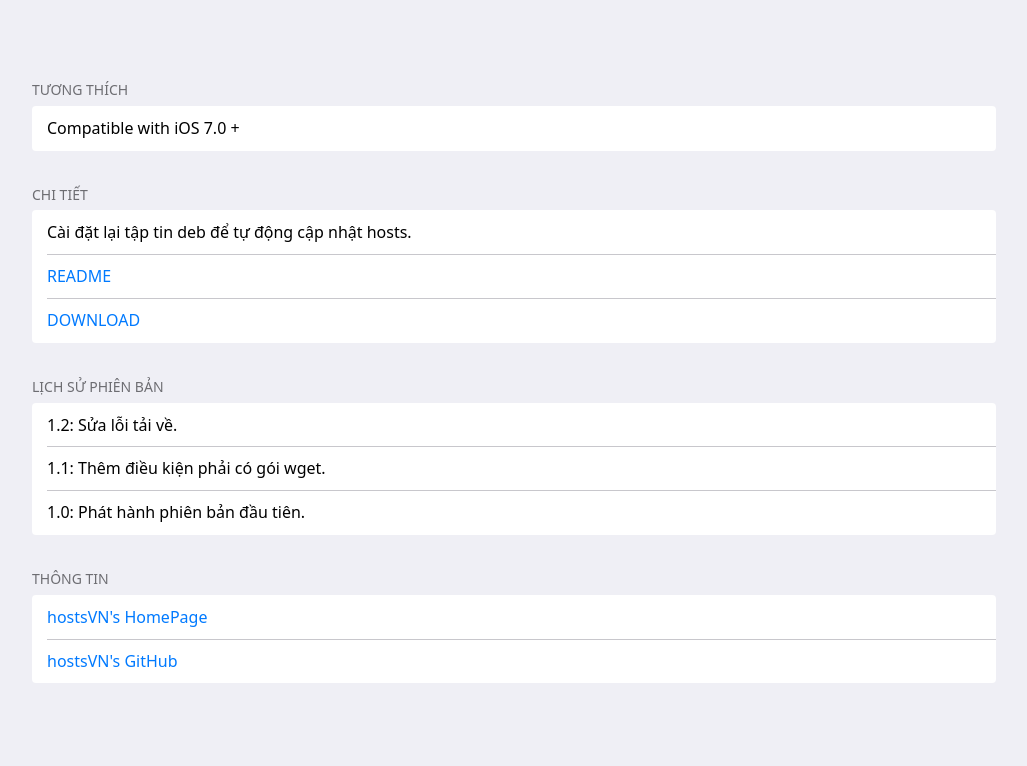
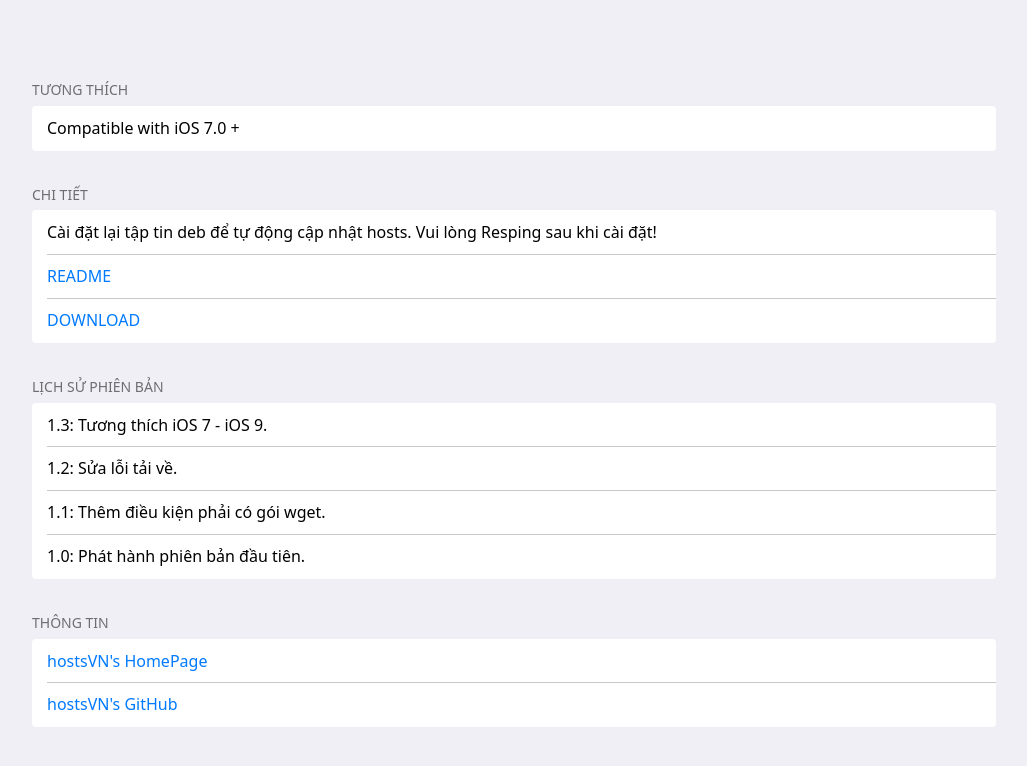
Before and after one commit to bigdargon/hostsVN, a Jekyll site: the page hostsVN.html, which Jekyll copies as it is, in a window 1280 px wide. Shown: the top 766 px of the page, without its empty margins (126-1153 px from the left). Built offline with Jekyll 4.4.1, drawn with Linux system fonts in a browser that asks for light colours.

Commit message:
Update gh-pages

```diff
--- a/hostsVN.html
+++ b/hostsVN.html
@@ -26,17 +26,20 @@
         <h2 role="header">Chi tiết</h2>
         <ul>
             <li>
-                <p>Cài đặt lại tập tin deb để tự động cập nhật hosts.</p>
+                <p>Cài đặt lại tập tin deb để tự động cập nhật hosts. Vui lòng Resping sau khi cài đặt!</p>
             </li>
             <li>
                 <p><a href="https://github.com/bigdargon/hostsVN/blob/master/README.md">README</a></p>
             </li>
             <li>
-                <p><a href="https://github.com/bigdargon/hostsVN-deb/blob/master/debs/vn.bigdargon.hostsvn_1.2_iphoneos-arm.deb">DOWNLOAD</a></p>
+                <p><a href="https://github.com/bigdargon/hostsVN-deb/blob/master/debs/vn.bigdargon.hostsvn_1.3_iphoneos-arm.deb">DOWNLOAD</a></p>
             </li>
         </ul>
             <h2 role="header">Lịch sử phiên bản</h2>
             <ul>
+                    <li>
+                        <p>1.3: Tương thích iOS 7 - iOS 9.</p>
+                    </li>
                     <li>
                         <p>1.2: Sửa lỗi tải về.</p>
                     </li>
```
